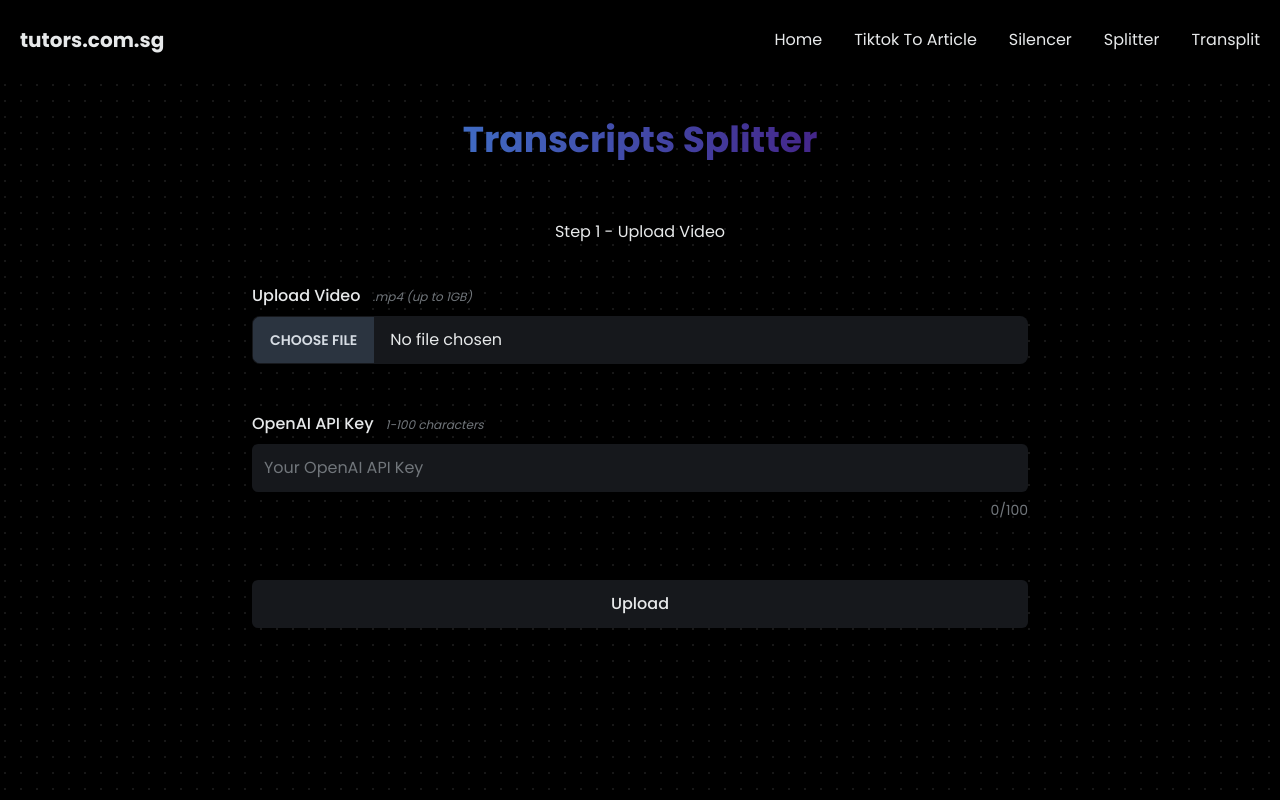
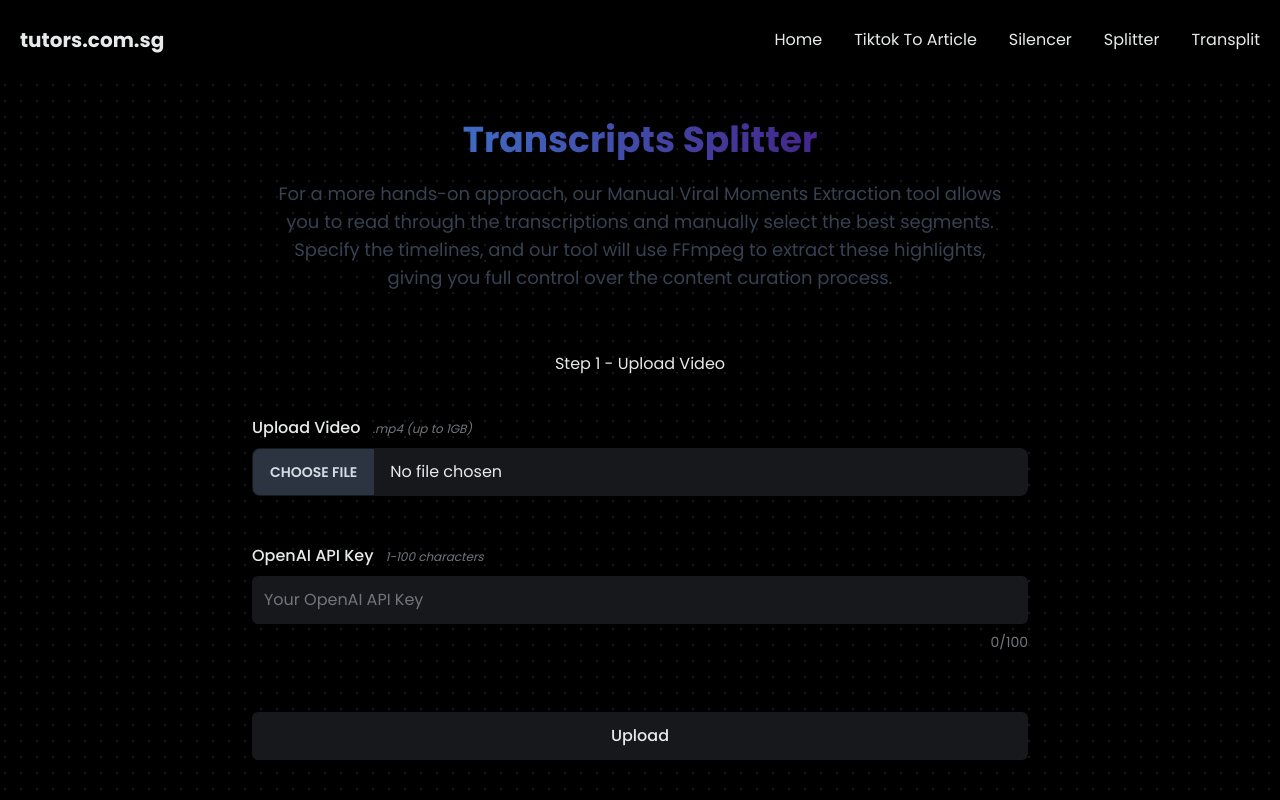
Before and after one commit to tengtutors/tutors_frontend, a Next.js app: page /transcripts-splitter in a window 1280 px wide. Built offline with nearby package versions, Linux system fonts and the light colour scheme.

Commit message:
Update page.jsx

```diff
--- a/app/transcripts-splitter/page.jsx
+++ b/app/transcripts-splitter/page.jsx
@@ -6,6 +6,9 @@ const Page = () => {
       <div className="max-w-[55rem] w-full flex flex-col items-center gap-5 pt-10">
 
         <h1 className='text-center text-4xl font-bold text-transparent bg-clip-text bg-gradient-to-r from-secondary to-primary'>Transcripts Splitter</h1>
+        <p className='text-center text-lg text-gray-700 max-w-prose'>
+          For a more hands-on approach, our Manual Viral Moments Extraction tool allows you to read through the transcriptions and manually select the best segments. Specify the timelines, and our tool will use FFmpeg to extract these highlights, giving you full control over the content curation process.
+        </p>
 
         <div className="flex pt-10 px-3 justify-center self-center w-full max-w-screen-md">
           <CreateTranscriptForm />
```
